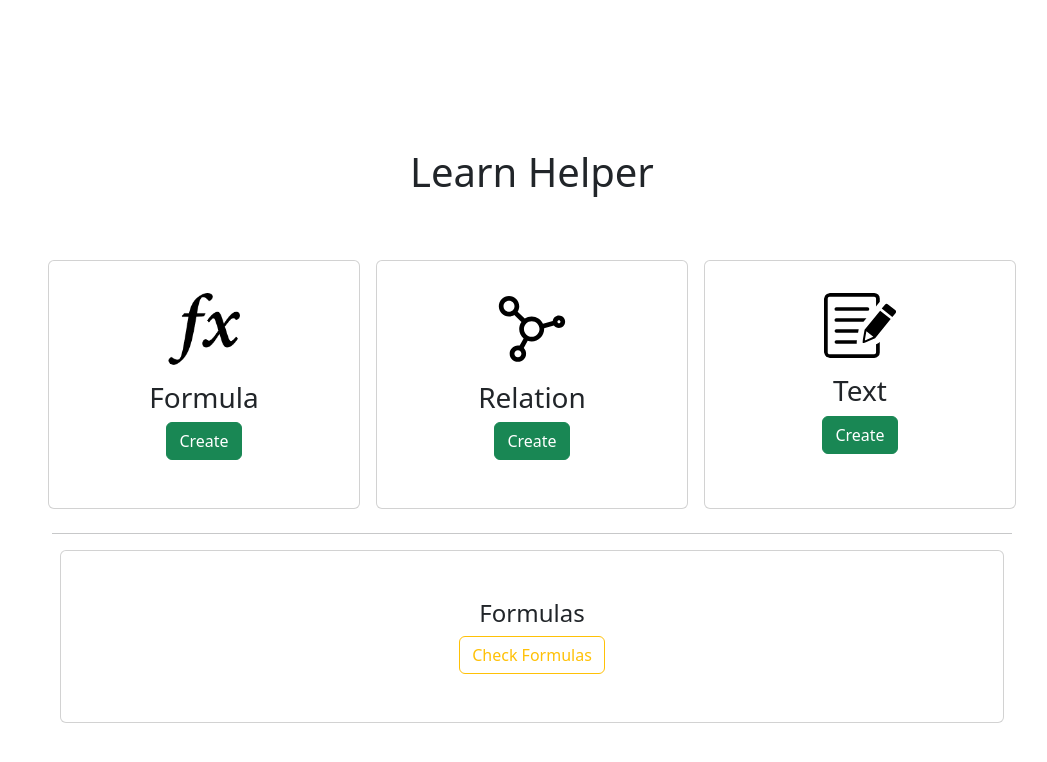
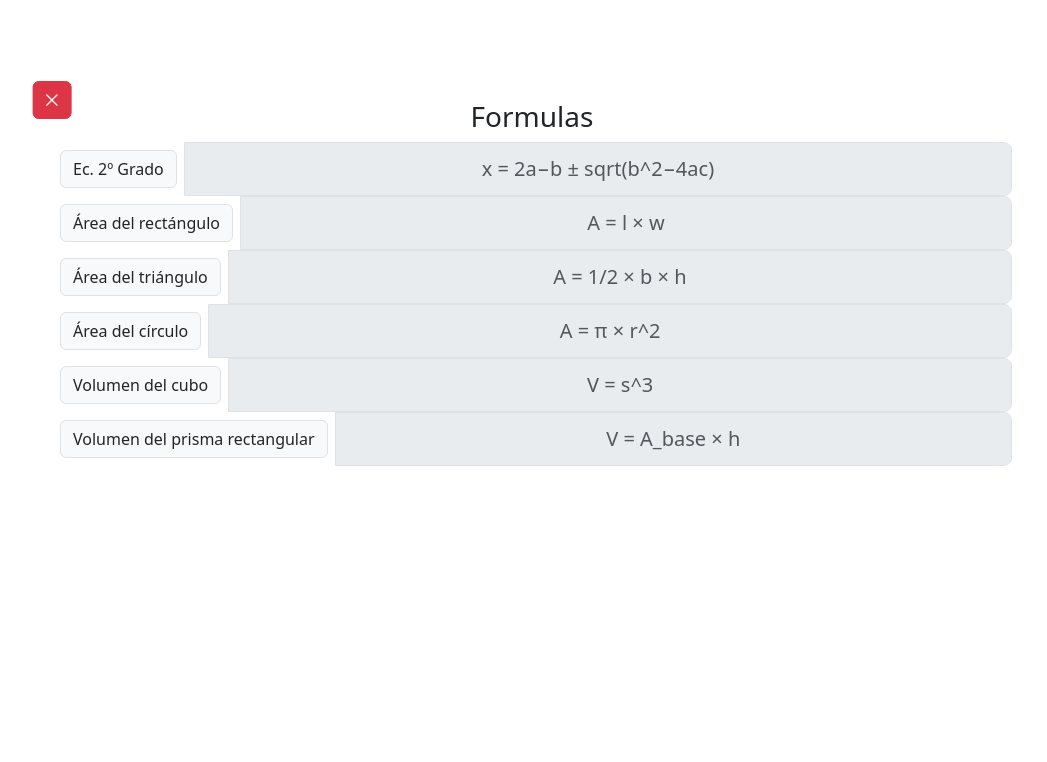
Before and after one commit to fabiomode2/LearnHelper, a React (Vite) app: page / in a window 1280 px wide. Both pictures are taken after a click on the button "Check Formulas". Shown: the top 762 px of the page, without its empty margins (108-1155 px from the left). Built offline with nearby package versions, Linux system fonts and the light colour scheme.

Commit message:
a un bug de acabar

```diff
--- a/index.html
+++ b/index.html
@@ -2,7 +2,7 @@
 <html lang="en">
   <head>
     <meta charset="UTF-8" />
-    <link rel="icon" type="image/svg+xml" href="/vite.svg" />
+    <link rel="icon" type="image/svg+xml" href="/bulb.svg" />
     <meta name="viewport" content="width=device-width, initial-scale=1.0" />
     <title>Learn Helper</title>
   </head>
--- a/src/App.tsx
+++ b/src/App.tsx
@@ -1,3 +1,21 @@
+//Implementacion de una relation para testeo mientras no implemento el almacenamiento de datos en el navegador
+// let dc: DataCard = {
+//   name: "Numeros en Ingles",
+//   data: [
+//     { exp: "one", men: "1" },
+//     { exp: "two", men: "2" },
+//     { exp: "three", men: "3" },
+//     { exp: "four", men: "4" },
+//     { exp: "five", men: "5" },
+//     { exp: "six", men: "6" },
+//     { exp: "seven", men: "7" },
+//     { exp: "eight", men: "8" },
+//     { exp: "nine", men: "9" },
+//     { exp: "ten", men: "10" },
+//   ],
+//   type: "relation",
+// };
+
 import "./App.css";
 import MainBoard from "./components/MainBoard";
 import CreateRow from "./components/CreateRow";
@@ -13,9 +31,18 @@ import AskText from "./components/AskText";
 import NewText from "./components/NewText";
 import NewForm from "./components/NewForm";
 import FormulaCard from "./components/FormulaCard";
+import Formulas from "./components/Formulas";
 
 function App() {
   const [AllData, changeAllData] = useState<DataCard[]>([]);
+  const [FormulaData, changeFormulaData] = useState<Formula[]>([
+    { name: "Ec. 2º Grado", formula: "x = 2a−b ± sqrt(b^2−4ac)" },
+    { name: "Área del rectángulo", formula: "A = l × w" },
+    { name: "Área del triángulo", formula: "A = 1/2 × b × h" },
+    { name: "Área del círculo", formula: "A = π × r^2" },
+    { name: "Volumen del cubo", formula: "V = s^3" },
+    { name: "Volumen del prisma rectangular", formula: "V = A_base × h" },
+  ]);
 
   localStorage.clear();
 
@@ -31,30 +58,17 @@ function App() {
   const [AskTextVisibility, changeAskTextVisibility] = useState(false);
   const [AskTextC, changeAskTextC] = useState(<></>);
 
+  const [viewFormulasVisibility, changeViewFormulasVisibility] =
+    useState(false);
+
   const secondarys = [
     changeRelVisibility,
     changeTextVisibility,
     changeFormVisibility,
     changeAskRelVisibility,
     changeAskTextVisibility,
+    changeViewFormulasVisibility,
   ];
-  //Implementacion de una relation para testeo mientras no implemento el almacenamiento de datos en el navegador
-  // let dc: DataCard = {
-  //   name: "Numeros en Ingles",
-  //   data: [
-  //     { exp: "one", men: "1" },
-  //     { exp: "two", men: "2" },
-  //     { exp: "three", men: "3" },
-  //     { exp: "four", men: "4" },
-  //     { exp: "five", men: "5" },
-  //     { exp: "six", men: "6" },
-  //     { exp: "seven", men: "7" },
-  //     { exp: "eight", men: "8" },
-  //     { exp: "nine", men: "9" },
-  //     { exp: "ten", men: "10" },
-  //   ],
-  //   type: "relation",
-  // };
 
   if (localStorage.getItem("data") != null) {
     changeAllData(JSON.parse(localStorage.getItem("data")!));
@@ -79,6 +93,13 @@ function App() {
       changeAskTextVisibility(true);
     }
   };
+
+  const ViewForms = () => {
+    changeMainTabVisibility(false);
+    secondarys.map((item) => item(false));
+    changeViewFormulasVisibility(true);
+  };
+
   const TextDone = (text: string) => {
     changeTextVisibility(false);
     changeMainTabVisibility(true);
@@ -102,9 +123,28 @@ function App() {
     localStorage.setItem("data", JSON.stringify(AllData));
   };
 
+  const FormDone = (name: String, formula: String) => {
+    changeFormVisibility(false);
+    changeMainTabVisibility(true);
+
+    let form: Formula = {
+      name: name,
+      formula: formula,
+    };
+
+    let temp = FormulaData;
+    temp.push(form);
+    changeFormulaData(temp);
+
+    //No añado formulas a la database porque da bastante igual
+
+    // localStorage.setItem("form", JSON.stringify(FormulaData));
+    // console.log("data: ", localStorage.getItem("data"));
+  };
+
   const RelDone = (array: Relation[]) => {
     //Hide rel show main
-    console.log(array);
+    // console.log(array);
     changeRelVisibility(false);
     changeMainTabVisibility(true);
     //Get and format data
@@ -166,11 +206,7 @@ function App() {
           <h1 className="p-5">Learn Helper</h1>
           <CreateRow somethingCreated={Manager} />
           <hr />
-          <FormulaCard
-            title="Formulas"
-            data={[]}
-            onClick={(data: Formula[]) => {}}
-          />
+          <FormulaCard title="Formulas" onClick={ViewForms} />
           {/* GRID */}
           <div className="grid-class">
             {/* ITEM GRID */}
@@ -188,9 +224,13 @@ function App() {
             {/* END GRID */}
           </div>
         </Page>
+        <Page visible={viewFormulasVisibility}>
+          <CloseButton onClick={Manager} />
+          <Formulas data={FormulaData} />
+        </Page>
         <Page visible={createFormVisibility}>
           <CloseButton onClick={Manager} />
-          <NewForm />
+          <NewForm onDone={FormDone} />
         </Page>
         <Page visible={NewRelVisibility}>
           <CloseButton onClick={Manager} />
--- a/src/components/AskText.tsx
+++ b/src/components/AskText.tsx
@@ -22,9 +22,6 @@ const AskText = ({ text }: Props) => {
   const verificarRespuestas = (frase: String) => {
     changeAlreadyAsked(true);
 
-    console.log(frase);
-    console.log(fraseCorrecta);
-
     if (frase == fraseCorrecta) {
       ChangeFraseFinal("✅Correct!✅");
     } else {
@@ -37,6 +34,8 @@ const AskText = ({ text }: Props) => {
     ChangeFraseFinal("");
 
     const nuevasFrases = seleccionarFrases(text_dividido);
+
+    console.log("cambiando frases..");
 
     changeClueSentences([nuevasFrases[1], nuevasFrases[3]]);
     frases_seleccionadas = [nuevasFrases[0], nuevasFrases[2], nuevasFrases[4]];
--- a/src/components/FormulaCard.tsx
+++ b/src/components/FormulaCard.tsx
@@ -1,12 +1,9 @@
-import { Formula } from "./types";
-
 interface Props {
   title: string;
-  onClick: (data: Formula[]) => void;
-  data: Formula[];
+  onClick: () => void;
 }
 
-export const FormulaCard = ({ title, onClick, data }: Props) => {
+export const FormulaCard = ({ title, onClick }: Props) => {
   //style="width: 18rem;"
   return (
     <>
@@ -16,7 +13,7 @@ export const FormulaCard = ({ title, onClick, data }: Props) => {
           <button
             className="btn btn-outline-warning"
             onClick={() => {
-              onClick(data);
+              onClick();
             }}
           >
             Check Formulas
--- /dev/null
+++ b/src/components/Formulas.tsx
@@ -0,0 +1,37 @@
+import { Formula } from "./types";
+
+interface Props {
+  data: Formula[];
+}
+
+const Formulas = ({ data }: Props) => {
+  return (
+    <>
+      <h3>Formulas</h3>
+
+      <div className="flex-column">
+        {data.map((item, index) => (
+          <>
+            <div className="input-group input-group-lg" key={index}>
+              <div className="input-group-prepend p-2">
+                <span className="input-group-text" id="inputGroup-sizing-lg">
+                  {item.name}
+                </span>
+              </div>
+              <input
+                disabled
+                type="text"
+                className="form-control p-2 ta-c"
+                aria-label="Large"
+                aria-describedby="inputGroup-sizing-sm"
+                placeholder={item.formula.toString()}
+              />
+            </div>
+          </>
+        ))}
+      </div>
+    </>
+  );
+};
+
+export default Formulas;
--- a/src/components/NewForm.tsx
+++ b/src/components/NewForm.tsx
@@ -1,16 +1,64 @@
-const NewForm = () => {
+import { useState, ChangeEvent } from "react";
+
+interface Props {
+  onDone: (name: String, form: String) => {};
+}
+
+const NewForm = ({ onDone }: Props) => {
+  let formula = "";
+  let name = "";
+
+  const changeForm = (event: ChangeEvent<HTMLInputElement>) => {
+    formula = event.target.value;
+  };
+
+  const changeName = (event: ChangeEvent<HTMLInputElement>) => {
+    name = event.target.value;
+  };
+
+  const [finalMsg, changeFinalMsg] = useState("");
+
+  const done = () => {
+    if (formula == "") {
+      changeFinalMsg("Formula can not be blank!");
+      return;
+    } else if (name == "") {
+      changeFinalMsg("Name can not be blank!");
+      return;
+    }
+
+    changeFinalMsg("");
+    onDone(name, formula);
+  };
+
   return (
     <>
       <h2>Introduce a formula</h2>
 
       <input
         type="text"
+        className="form-control ta-c"
+        aria-label="Large"
+        aria-describedby="inputGroup-sizing-sm"
+        onChange={changeName}
+        placeholder="Name"
+      ></input>
+
+      <input
+        type="text"
         className="form-control mm-2 ta-c"
         aria-label="Large"
         aria-describedby="inputGroup-sizing-sm"
+        onChange={changeForm}
       ></input>
 
-      <button type="button" className="btn btn-outline-info btn-lg btn-block">
+      <h3>{finalMsg}</h3>
+
+      <button
+        type="button"
+        className="btn btn-outline-info btn-lg btn-block"
+        onClick={done}
+      >
         Add formula to database
       </button>
     </>
```
Also changed, not shown: bulb.svg (added), src/bulb.svg (added).
